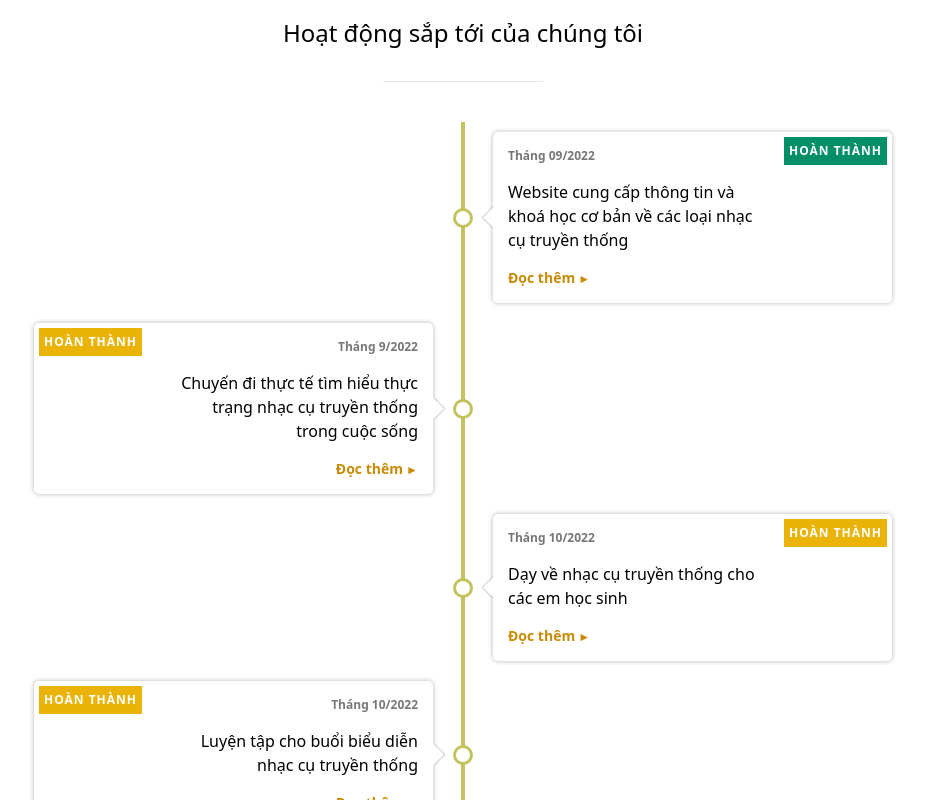
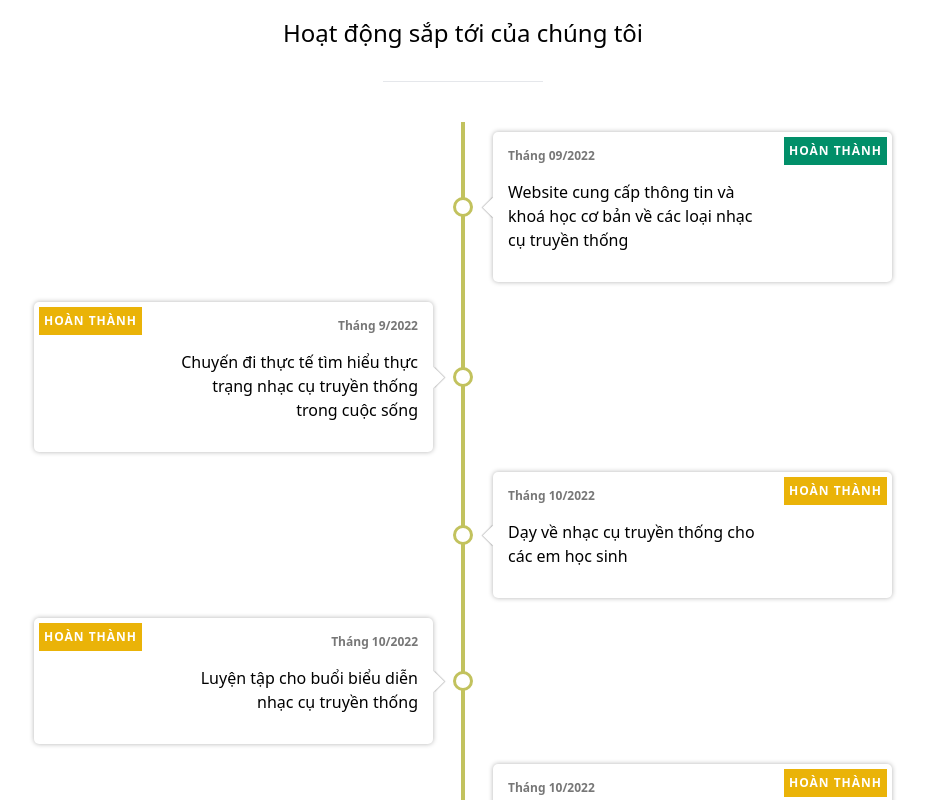
Before and after one commit to ntvinh2005/traditional-music-web-client, a React (Create React App) app: page /about in a window 1280 px wide. Shown: the part 1160-1960 px from the top of the page, without its empty margins (177-1102 px from the left). Built offline with nearby package versions, Linux system fonts and the light colour scheme; no server answers; the HTML template or start-up script is replaced by a standard one.

Commit message:
Remove link

```diff
--- a/src/components/layout/Timeline/TimelineItem.js
+++ b/src/components/layout/Timeline/TimelineItem.js
@@ -10,15 +10,6 @@ const TimelineItem = ({ data }) => {
             </span>
             <time>{data.date}</time>
             <p>{data.text}</p>
-            {data.link && (
-                <a
-                    href={data.link.url}
-                    target="_blank"
-                    rel="noopener noreferrer"
-                >
-                    {data.link.text}
-                </a>
-            )}
             <span className="circle" />
         </div>
     </div>
```
